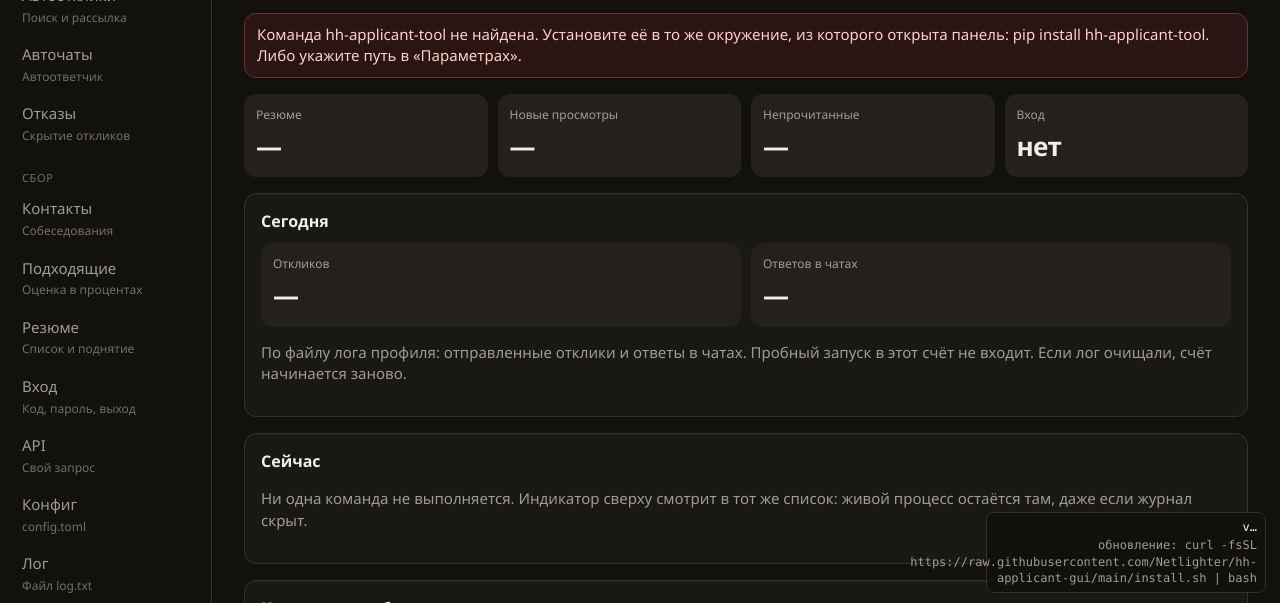
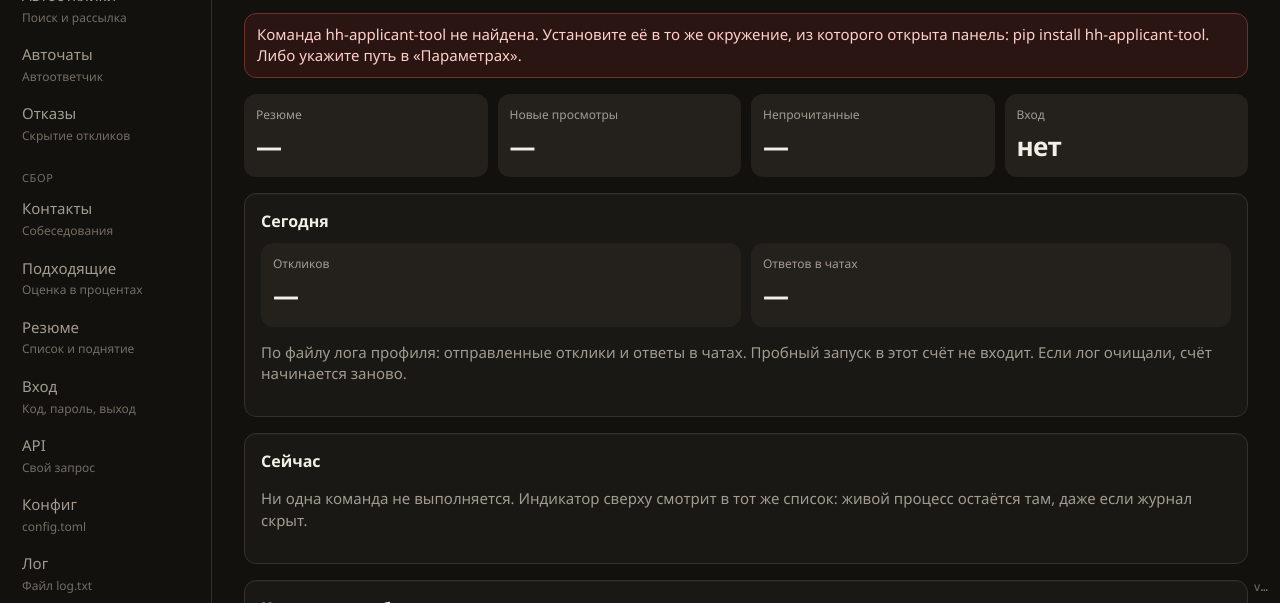
Before and after one commit to Netlighter/hh-applicant-gui, a plain HTML site: page hh_gui/static/index.html in a window 1280 px wide. Shown: the part 197-800 px from the top of the page. Drawn offline with Linux system fonts and the light colour scheme; no server answers.

Commit message:
Install hh-applicant-tool itself and drop the corner command.
Co-authored-by: Cursor <cursoragent@cursor.com>

```diff
--- a/hh_gui/static/app.css
+++ b/hh_gui/static/app.css
@@ -524,26 +524,15 @@ button.cmd.danger small { color: #d7b2ab; }
 
 .version-corner {
   position: fixed;
-  right: 14px;
-  bottom: 10px;
+  right: 12px;
+  bottom: 8px;
   z-index: 8;
-  display: flex;
-  flex-direction: column;
-  align-items: flex-end;
-  gap: 2px;
-  max-width: min(280px, 46vw);
-  padding: 6px 8px;
-  border: 1px solid var(--line);
-  border-radius: var(--radius-sm);
-  background: rgba(18, 17, 14, 0.92);
-  color: var(--muted);
+  color: var(--faint);
   font-family: var(--mono);
   font-size: 12px;
-  line-height: 1.35;
-  text-align: right;
+  line-height: 1;
   pointer-events: none;
 }
-.version-corner #version-label { color: var(--text); }
 
 details summary { cursor: pointer; color: var(--muted); }
 .seg { display: flex; border: 1px solid var(--line); border-radius: var(--radius); overflow: hidden; flex: 0 0 auto; min-height: 32px; }
--- a/hh_gui/static/index.html
+++ b/hh_gui/static/index.html
@@ -58,9 +58,8 @@
         </div>
       </section>
     </div>
-    <aside class="version-corner" id="version-corner" aria-label="Версия и обновление">
+    <aside class="version-corner" id="version-corner" aria-label="Версия">
       <span id="version-label">v…</span>
-      <span>обновление: curl -fsSL https://raw.githubusercontent.com/Netlighter/hh-applicant-gui/main/install.sh | bash</span>
     </aside>
     <div id="toasts"></div>
     <div id="modal-root" hidden></div>
```
Also changed, not shown: 3 other files.
